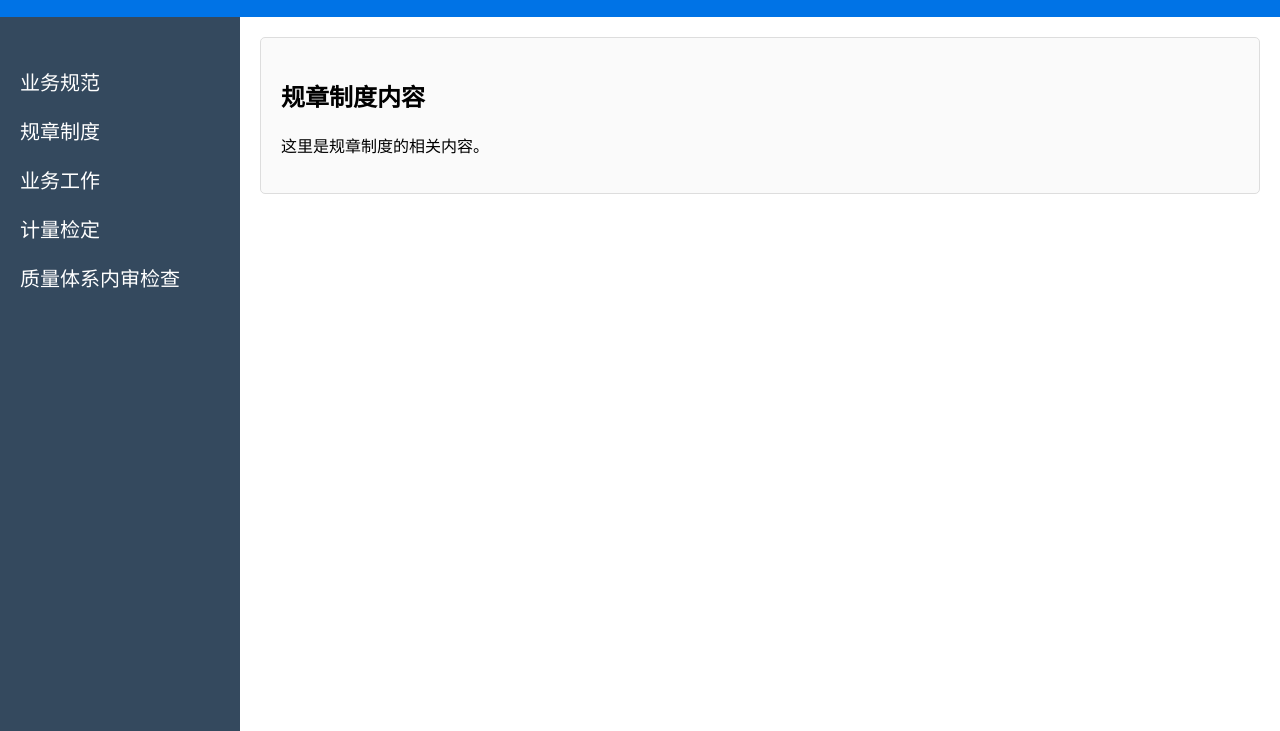
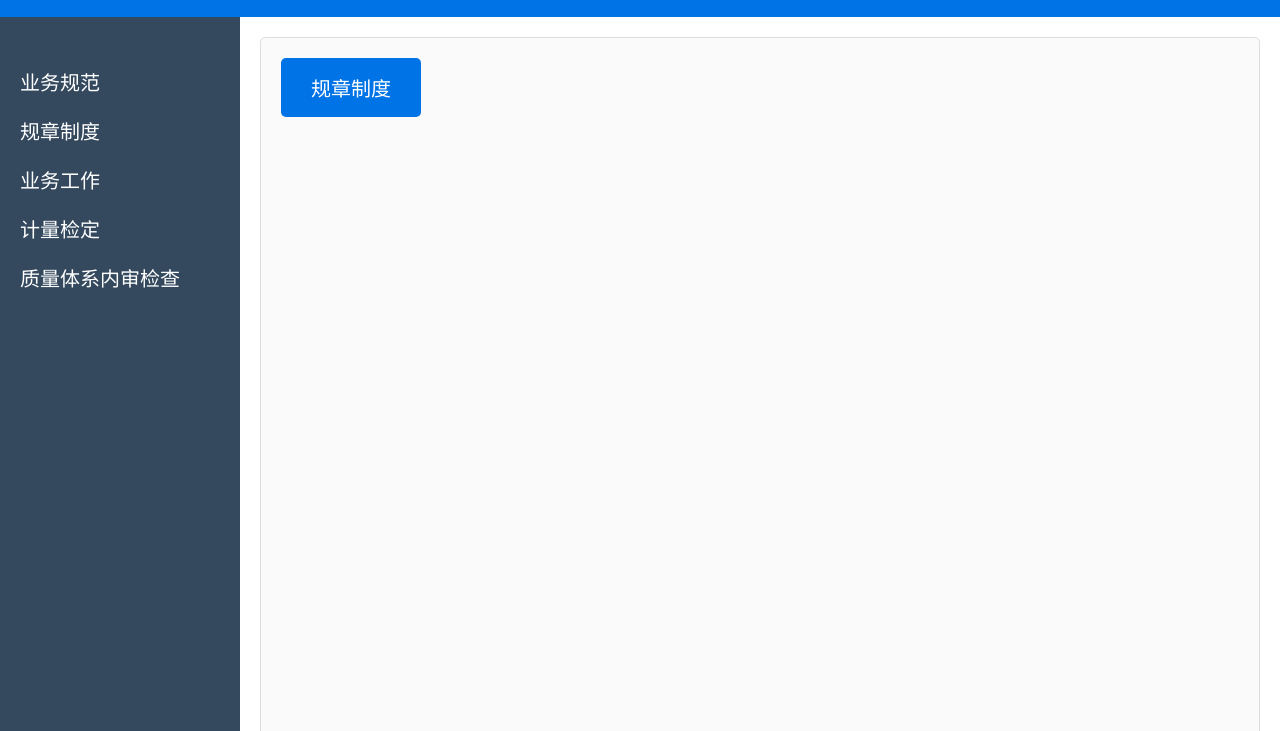
Before and after one commit to wangwenyan010928/literate-octo-memory, a plain HTML site: page index.html in a window 1280 px wide. Both pictures are taken after a click on the item "规章制度". Shown: the part 69-800 px from the top of the page. Drawn offline with Linux system fonts and the light colour scheme.

Commit message:
Add files via upload

```diff
--- a/index.html
+++ b/index.html
@@ -88,7 +88,6 @@
             background-color: #005bb5;
         }
 
-        /* 将高度设置为 1000px，原先是 500px */
         iframe {
             width: 100%;
             height: 1000px;
@@ -115,7 +114,7 @@
 
     <div id="main-content">
         <!-- 业务规范 -->
-        <div id="ywgf" class="content-box active">
+        <div id="ywgf" class="content-box">
             <div class="button-group">
                 <button onclick="showPdf('acid-auto')">酸雨自动观测业务规范</button>
                 <button onclick="showPdf('acid-standard')">酸雨观测规范</button>
@@ -125,8 +124,10 @@
 
         <!-- 规章制度 -->
         <div id="gzzd" class="content-box">
-            <h2>规章制度内容</h2>
-            <p>这里是规章制度的相关内容。</p>
+            <div class="button-group">
+                <button onclick="showPdf('gzzd-pdf')">规章制度</button>
+            </div>
+            <iframe id="pdf-viewer-gzzd" src="" type="application/pdf"></iframe>
         </div>
 
         <!-- 业务工作 -->
@@ -165,14 +166,23 @@
         if (iframe) {
             iframe.src = '';
         }
+
+        var iframeGzzd = document.getElementById('pdf-viewer-gzzd');
+        if (iframeGzzd) {
+            iframeGzzd.src = '';
+        }
     }
 
     function showPdf(pdfType) {
         var iframe = document.getElementById('pdf-viewer');
+        var iframeGzzd = document.getElementById('pdf-viewer-gzzd');
+
         if (pdfType === 'acid-auto') {
             iframe.src = './酸雨自动观测业务规范.pdf';  // 请确保文件名和路径正确
         } else if (pdfType === 'acid-standard') {
             iframe.src = './酸雨观测规范.pdf';  // 请确保文件名和路径正确
+        } else if (pdfType === 'gzzd-pdf') {
+            iframeGzzd.src = './规章制度.pdf';  // 请确保文件名和路径正确
         }
     }
 </script>
```
Also changed, not shown: 1 other file.
